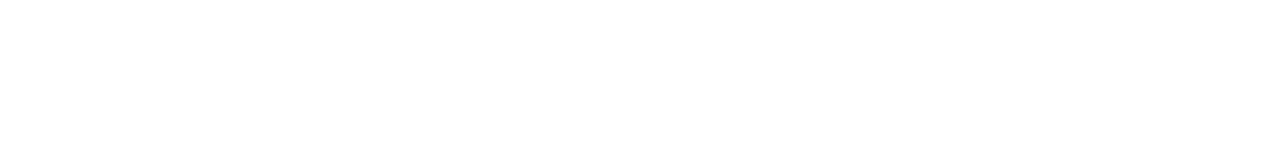
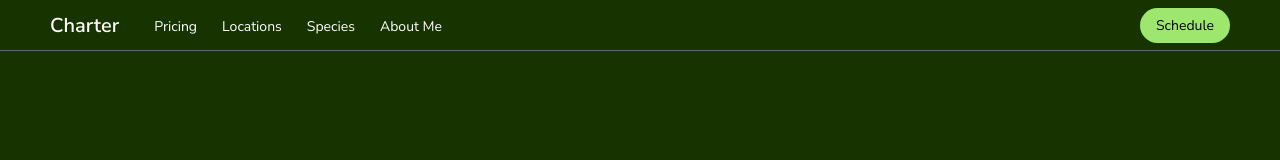
Before and after one commit to difrancesco1/Fishing-Charter, a plain HTML site: page index.html in a window 1280 px wide. Drawn offline with Linux system fonts and the light colour scheme.

Commit message:
Nav start

```diff
--- a/assets/styles.css
+++ b/assets/styles.css
@@ -0,0 +1,72 @@
+* {
+    margin: 0;
+    padding: 0;
+    font-family: "Nunito Sans", sans-serif;
+}
+
+:root {
+
+}
+
+body {
+    background-color: #163300;
+}
+
+nav {
+    display: flex;
+    flex-direction: row;
+    align-items: center;
+    justify-content: space-between;
+    height: 50px;
+    padding-left: 50px;
+    padding-right: 50px;
+    border-bottom: .4px solid #646464;
+}
+
+.nav-links {
+    display: flex;
+    flex-direction: row;
+    align-items: center;
+    gap: 15px;
+}
+
+.nav-logo {
+    font-size: 20px;
+    font-weight: 600;
+    text-decoration: none;
+    color: white;
+    padding-right: 20px;
+}
+
+.nav-item-container {
+    list-style: none;
+    display: flex;
+    flex-direction: row;
+    align-items: center;
+    gap: 25px;
+    color: white;
+    margin-top: 2px;
+}
+
+.nav-a-link {
+    text-decoration: none;
+    color: white;
+}
+
+.nav-item {
+    font-size: 14px;
+}
+
+.btn-secondary {
+    border-radius: 30px;
+    padding: 8px 16px;
+    border: none;
+    background: #9ee76f;
+    font-size: 14px;
+
+}
+
+.btn-a-link {
+    text-decoration: none;
+    color:black;
+}
--- a/index.html
+++ b/index.html
@@ -5,8 +5,26 @@
     <meta name="viewport" content="width=device-width, initial-scale=1.0">
     <title>Document</title>
     <link rel="stylesheet" href="./assets/styles.css">
+
+    <link rel="preconnect" href="https://fonts.googleapis.com">
+    <link rel="preconnect" href="https://fonts.gstatic.com" crossorigin>
+    <link href="https://fonts.googleapis.com/css2?family=Nunito+Sans:ital,opsz,wght@0,6..12,200..1000;1,6..12,200..1000&display=swap" rel="stylesheet">
 </head>
 <body>
+    <nav>
+        <div class="nav-links">
+            <a href="#" class="nav-logo">Charter</a>
+            <ul class="nav-item-container">
+                <a class="nav-a-link" href=""><li class="nav-item">Pricing</li></a>
+                <a class="nav-a-link" href=""><li class="nav-item">Locations</li></a>
+                <a class="nav-a-link" href=""><li class="nav-item">Species</li></a>
+                <a class="nav-a-link" href=""><li class="nav-item">About Me</li></a>
+            </ul>
 
+        </div>
+        <div class="nav-buttons">
+            <button class="btn-secondary"><a class="btn-a-link" href="">Schedule</a></button>
+        </div>
+    </nav>
 </body>
 </html>
```
